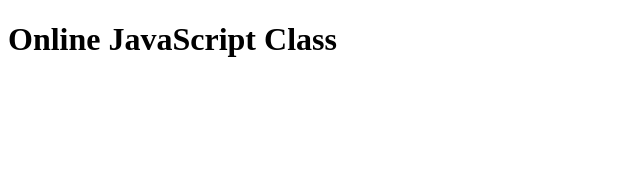
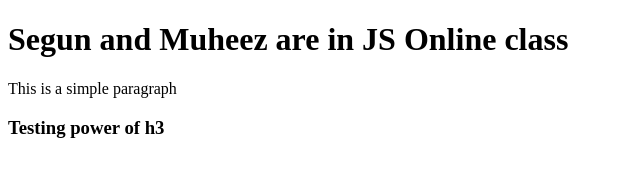
Before and after one commit to gc-techies/learn-js-online, a plain HTML site: page index.html in a window 1280 px wide. Shown: the whole page, without its empty margins (0-640 px from the left). Drawn offline with Linux system fonts and the light colour scheme.

Commit message:
started dom

```diff
--- /dev/null
+++ b/dom/intro.js
@@ -0,0 +1,3 @@
+// DOM => Document Object Model
+let hONe = document.getElementById('h1_intro');
+hONe.innerText = 'Segun and Muheez are in JS Online class'
--- a/index.html
+++ b/index.html
@@ -5,9 +5,12 @@
     <meta name="viewport" content="width=device-width, initial-scale=1.0">
     <title>Document</title>
     <!-- <script src="./objects/objects-in-depth.js"></script> -->
-    <script src="./objects/catch-up.js"></script>
+    <!-- <script src="./objects/catch-up.js"></script> -->
 </head>
 <body>
-    <h1>Online JavaScript Class</h1>
+    <h1 id="h1_intro">Online JavaScript Class</h1>
+    <p>This is a simple paragraph</p>
+    <h3>Testing power of h3</h3>
+    <script src="./dom/intro.js"></script>
 </body>
 </html>
```
